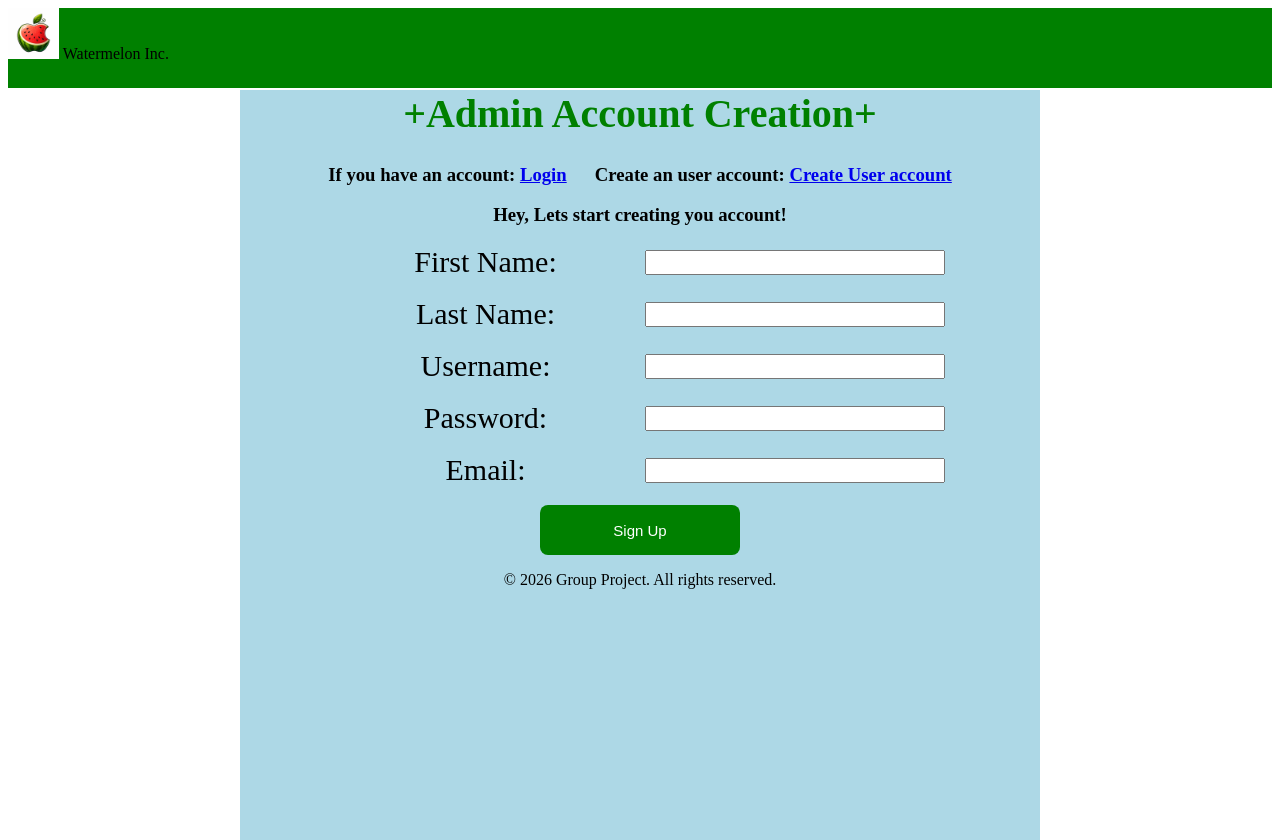
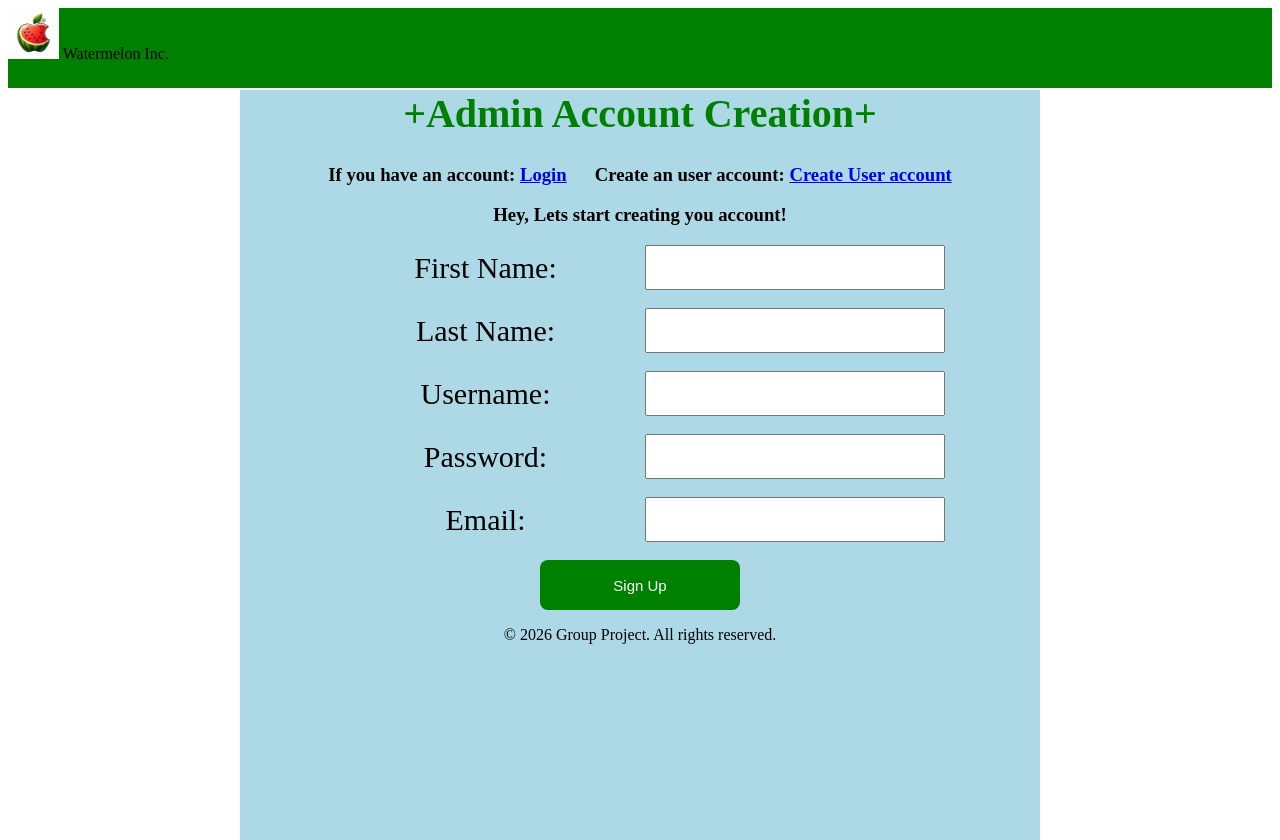
Before and after one commit to muhammada06/Music-Catalog, a Flask app: page /admin/get in a window 1280 px wide. Run offline with Flask 3, Linux system fonts and the light colour scheme.

Commit message:
Able to create, store, and login to account

```diff
--- a/app/models.py
+++ b/app/models.py
@@ -10,10 +10,10 @@ class User(UserMixin, db.Model):
     is_admin = db.Column(db.Boolean, default=False)
 
     def set_username(self, plain_user_password):
-        self.password = generate_password_hash(plain_user_password)
+        self.username = plain_user_password
 
     def set_password(self, plain_user_password):
-        self.username = generate_password_hash(plain_user_password)
+        self.password = generate_password_hash(plain_user_password)
 
     def set_is_admin(self):
         self.is_admin = True
--- a/app/routes/admin.py
+++ b/app/routes/admin.py
@@ -21,6 +21,8 @@ def creation():
         new_user.set_username(request.form['username'].strip())
         new_user.set_password(request.form['password'])
         new_user.set_is_admin()
+        db.session.add(new_user)
+        db.session.commit()
     return render_template('admin_dashboard.html')
 
 @admin.route('/dashboard')
--- a/app/routes/user.py
+++ b/app/routes/user.py
@@ -17,4 +17,6 @@ def creation():
         new_user = User()
         new_user.set_username(request.form['username'].strip())
         new_user.set_password(request.form['password'])
+        db.session.add(new_user)
+        db.session.commit()
     return render_template('home.home')
--- a/app/templates/admin_account.html
+++ b/app/templates/admin_account.html
@@ -1,7 +1,7 @@
 <style>
     .large-input {
         width: 300px;
-        height: 25px;
+        height: 45px;
         font-size: 30px;
         padding: 5px;
     }
--- a/app/templates/login.html
+++ b/app/templates/login.html
@@ -1,7 +1,7 @@
 <style>
     .large-input {
         width: 300px;
-        height: 25px;
+        height: 45px;
         font-size: 30px;
         padding: 5px;
     }
```
